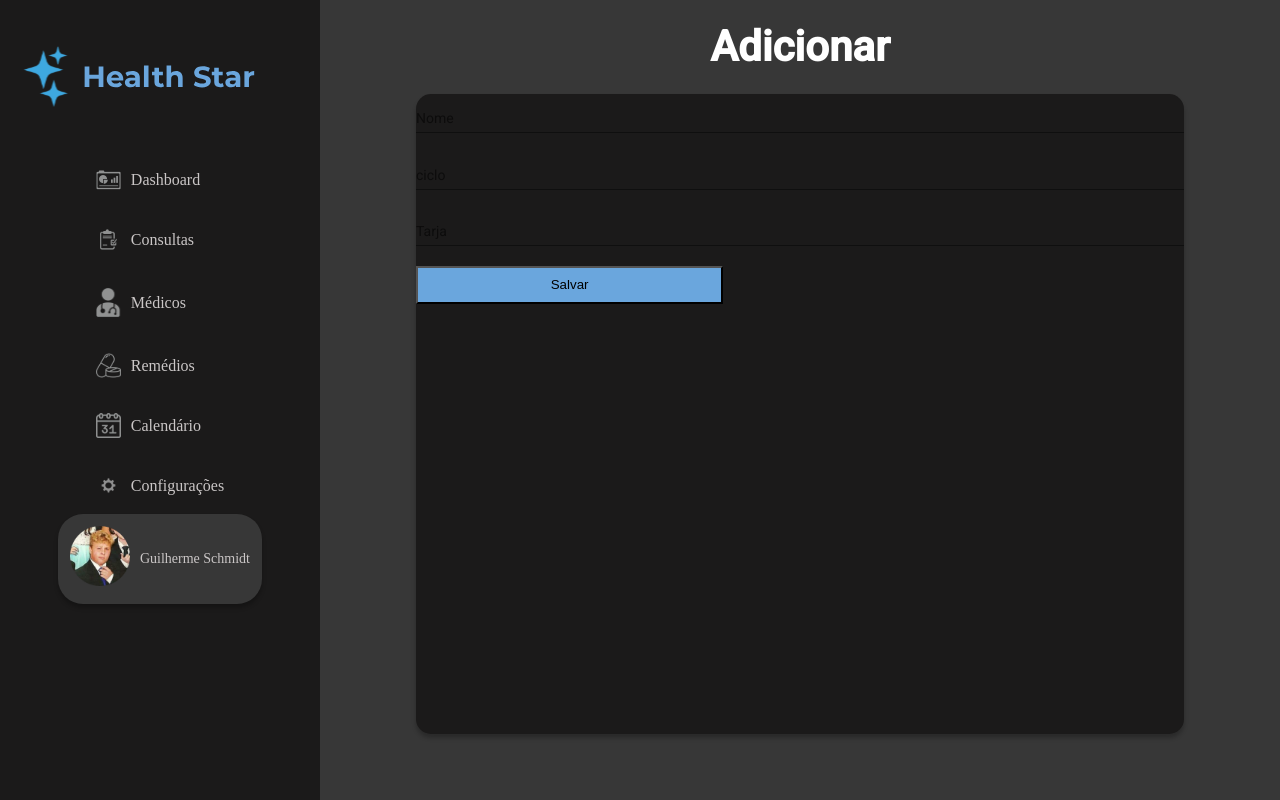
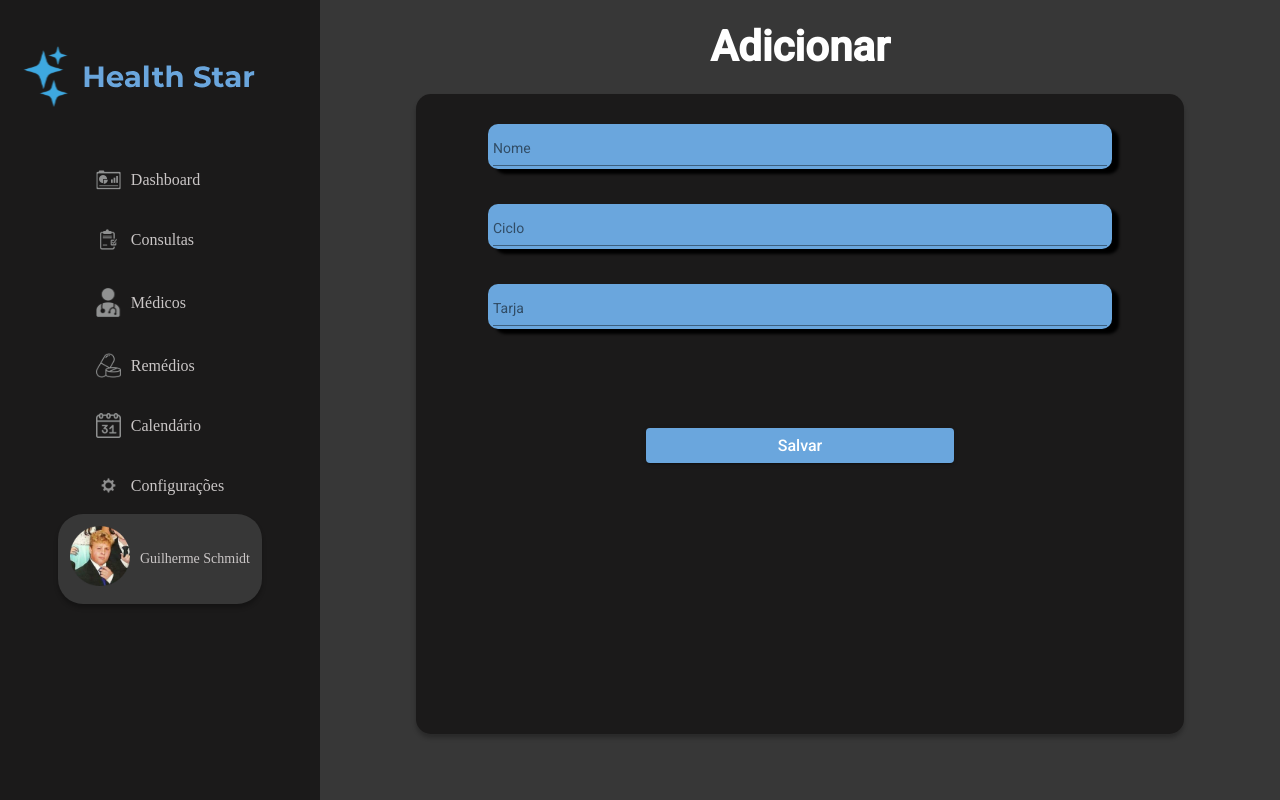
Before and after one commit to Aguinalds/HealthStarAngular, an Angular app: page /admin/adicionar in a window 1280 px wide. Built offline with nearby package versions, Linux system fonts and the light colour scheme; no server answers; a web font is replaced by a local one.

Commit message:
Adicionar Remedio Interface

```diff
--- a/src/app/admin/adicionar/adicionar.component.css
+++ b/src/app/admin/adicionar/adicionar.component.css
@@ -1,20 +1,50 @@
 mat-card {
-
   display: flex;
   flex-direction: column;
-    padding: 40px;
+  padding: 30px;
+  color: white;
 }
 
 mat-card-content {
   display: flex;
   flex-direction: column;
+  align-items: center;
+  margin-top: 30px;
+  color: white;
 }
 
+mat-form-field {
+  width: 80%;
+  color: white;
+  margin-bottom: 35px;
+  background-color: #6AA6DD;
+  border-radius: 10px;
+  padding-left: 5px;
+  padding-right: 5px;
+  line-height: 15px;
+  height: 45px;
+  box-shadow: 7px 5px 3px black;
+}
+
+input {
+  color: white;
+  line-height: 15px;
+  height: 20px;
+}
+input::placeholder {
+  color: white;
+}
 
   #btnSelecionar {
-    line-height: 32px!important;
+    display: flex;
+    line-height: 35px!important;
     background-color: #6AA6DD !important;
-    margin: 2px 5px 10px 0px !important;
-    box-shadow: none !important;
-    width: 40% !important;
+    color: white;
+    display: flex;
+    align-items: center;
+    justify-content: center;
+    position:relative;
+    margin-top: 8vh;
+    width: 40%;
+    font-size: 16px;
   }
--- a/src/app/admin/adicionar/adicionar.component.html
+++ b/src/app/admin/adicionar/adicionar.component.html
@@ -7,13 +7,13 @@
           <input matInput placeholder="Nome" name="nome" [(ngModel)]="remedio.nome">
         </mat-form-field>
         <mat-form-field>
-          <input matInput type="number" placeholder="ciclo" name="ciclo" [(ngModel)]="remedio.ciclo">
+          <input matInput type="number" placeholder="Ciclo" name="ciclo" [(ngModel)]="remedio.ciclo">
         </mat-form-field>
         <mat-form-field>
           <input matInput placeholder="Tarja" name="tarja" [(ngModel)]="remedio.tarja">
         </mat-form-field>
-      </mat-card-content>
-      <button id="btnSelecionar" (click)="salvar(remedio)">Salvar</button>
+      <button mat-raised-button id="btnSelecionar" (click)="salvar(remedio)">Salvar</button>
+    </mat-card-content>
     </form>
   </div>
 </div>
--- a/src/app/admin/adicionar/adicionar.component.ts
+++ b/src/app/admin/adicionar/adicionar.component.ts
@@ -8,6 +8,7 @@ import { RemedioService } from 'src/app/services/remedio.service';
   templateUrl: './adicionar.component.html',
   styleUrls: ['./adicionar.component.css']
 })
+
 export class AdicionarComponent implements OnInit {
 
   remedio : Remedio;
@@ -17,7 +18,10 @@ export class AdicionarComponent implements OnInit {
   }
 
   ngOnInit(): void {
+
   }
+
+
 
   salvar(remedio : Remedio){
     this.service.salvar(remedio).subscribe(() => {
--- a/src/app/medicos/medicos.component.css
+++ b/src/app/medicos/medicos.component.css
@@ -20,15 +20,12 @@
       height: 55px;
   }
   .btn-adc {
-    line-height: 22px !important;
     background-color: #6aa6dd !important;
-    margin: 20px 5px 10px !important;
-    box-shadow: none !important;
     width: 14% !important;
-    text-decoration: none;
     color: #fff;
     border: none;
     border-radius: 5px;
+    margin-top: 40px;
   }
   a {
     text-decoration: none;
--- a/src/app/medicos/medicos.component.html
+++ b/src/app/medicos/medicos.component.html
@@ -24,7 +24,7 @@
       <tr mat-header-row *matHeaderRowDef="displayedColumns"></tr>
       <tr mat-row *matRowDef="let row; columns: displayedColumns"></tr>
     </table>
-    <button class="btn-adc"><a routerLink="/admin/adicionarMedico/">Adicionar</a></button>
+    <button class="btn-adc" mat-raised-button><a routerLink="/admin/adicionarMedico/">Adicionar</a></button>
     <router-outlet></router-outlet>
 
 </div>
--- a/src/app/remedios/remedios.component.css
+++ b/src/app/remedios/remedios.component.css
@@ -33,15 +33,12 @@
     height: 55px;
 }
 .btn-adc {
-  line-height: 22px !important;
   background-color: #6aa6dd !important;
-  margin: 20px 5px 10px !important;
-  box-shadow: none !important;
   width: 14% !important;
-  text-decoration: none;
   color: #fff;
   border: none;
   border-radius: 5px;
+  margin-top: 40px;
 }
 a {
   text-decoration: none;
--- a/src/app/remedios/remedios.component.html
+++ b/src/app/remedios/remedios.component.html
@@ -31,7 +31,7 @@
       <tr mat-row *matRowDef="let row; columns: displayedColumns"></tr>
     </table>
 
-    <button class="btn-adc"><a routerLink="/admin/adicionar">Adicionar</a></button>
+    <button class="btn-adc" mat-raised-button><a routerLink="/admin/adicionar">Adicionar</a></button>
     <router-outlet></router-outlet>
 
 </div>
```
Lines whose indentation alone changed are shown as unchanged.
